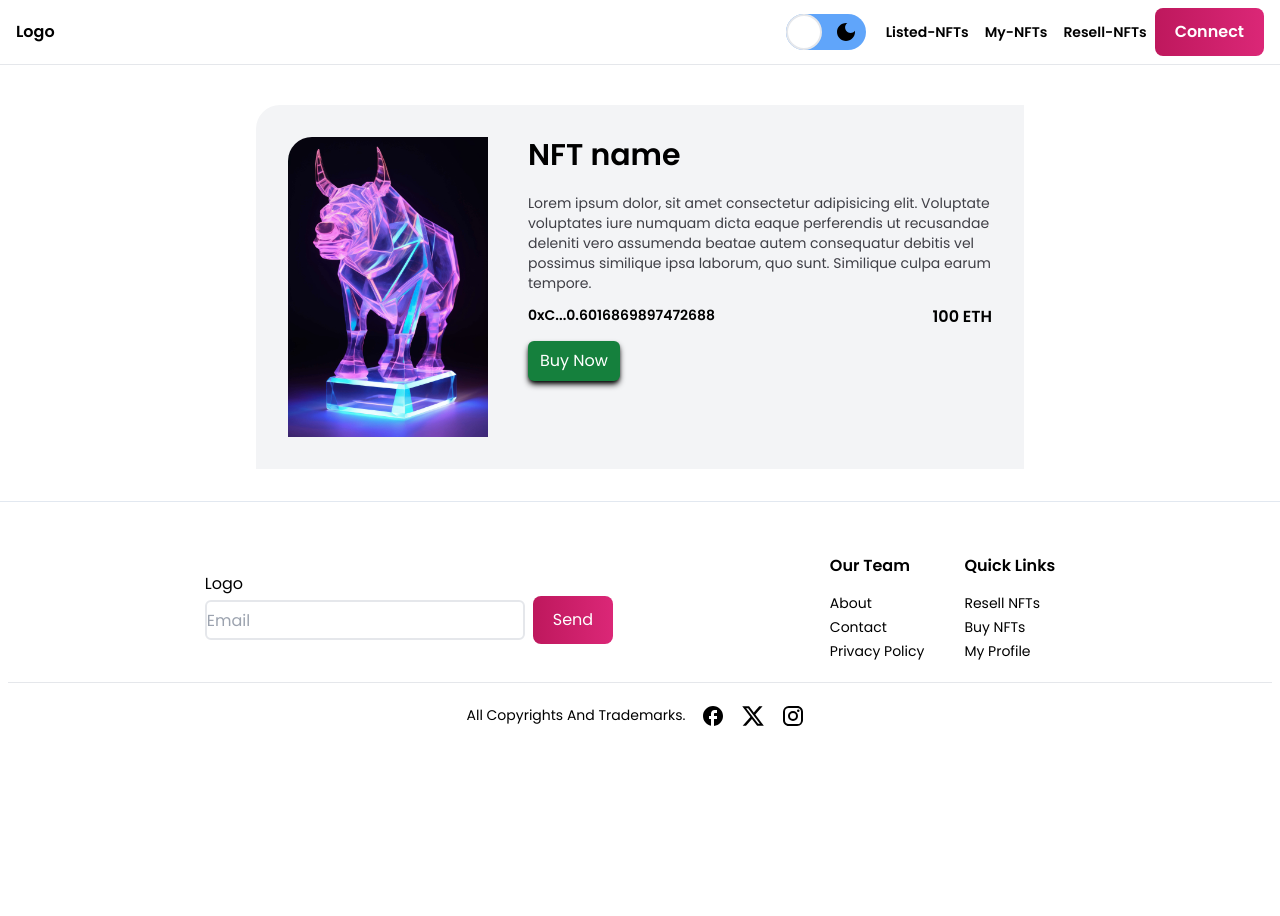
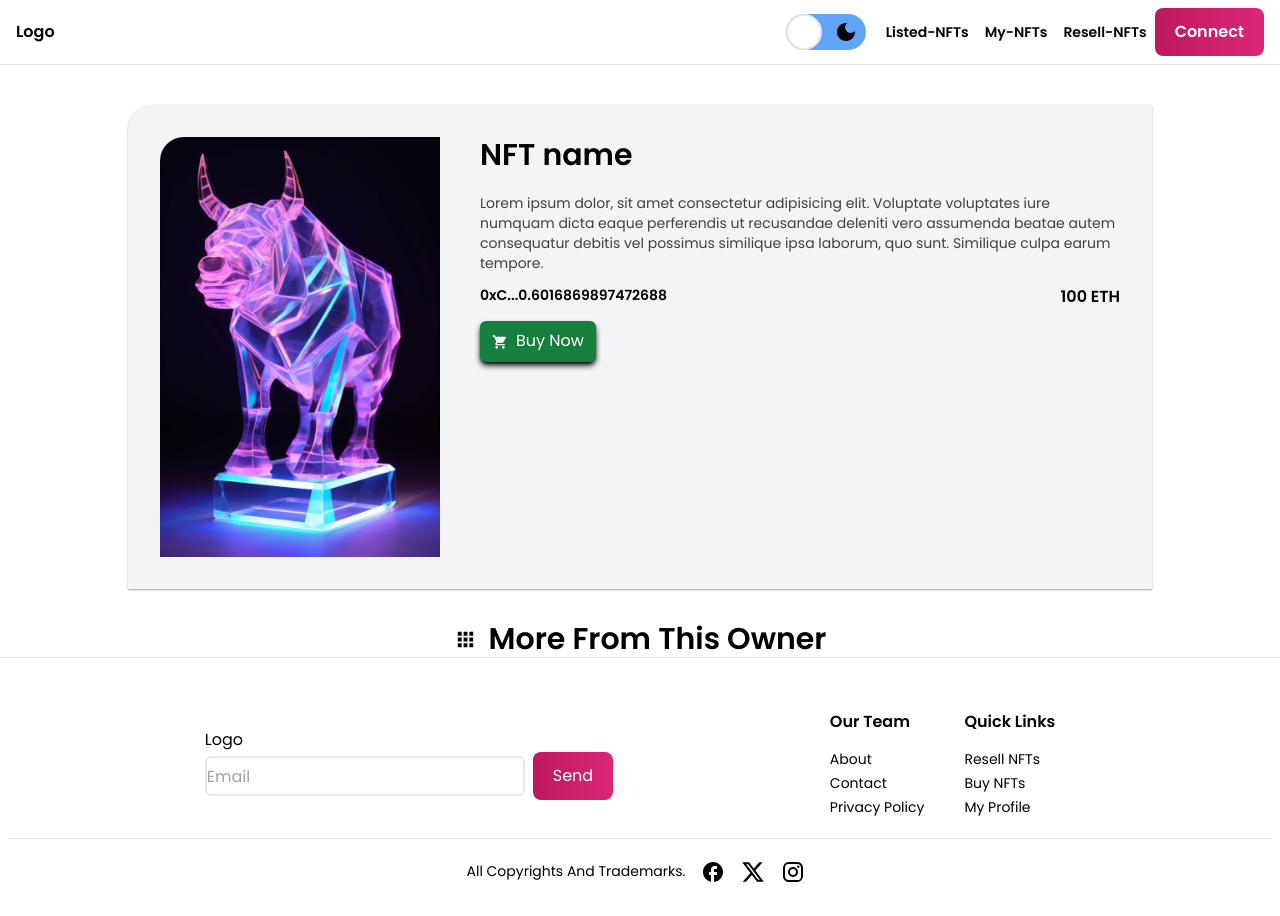
Before and after one commit to Batty-sk/Nft-MarketPlace, a React (Vite) app: page /details-nfts in a window 1280 px wide. Before the commit the page ends 800 px from the top, so only its background shows below. Built offline with nearby package versions, Linux system fonts and the light colour scheme.

Commit message:
added: more nfts features in DetailsNFTs page

```diff
--- a/src/pages/DetailsNfts.tsx
+++ b/src/pages/DetailsNfts.tsx
@@ -1,15 +1,32 @@
 import React from "react";
+import { useEffect } from "react";
+import { useParams } from "react-router-dom";
 import { images } from "../assets";
+import { ShoppingCart } from "@mui/icons-material";
+import AppsIcon from '@mui/icons-material/Apps';
 
 const DetailsNfts = () => {
+  const nftId= useParams()  // this will also returns the from which page its been called from
+  // eg - if nft clicked from market then show the more nfts from market nfts, if listed nfts then show the
+  // listed nfts , if bought nfts then show the other bought nfts in More NFTs section.
+  // or
+  // just get the more nft items from the same owner...
+  useEffect(()=>{
+
+      //fetch the nftId
+
+    return()=>{
+
+    }
+  })
   return (
     <section className="flex justify-center">
-      <div className="flex flex-col justify-center items-center md:w-3/5">
-        <div className="flex p-8 bg-gray-100 mt-10 rounded-tl-3xl mb-8">
+      <div className="flex flex-col justify-center items-center md:w-4/5">
+        <div className="flex p-8 bg-gray-100 shadow-sm shadow-gray-400  mt-10 rounded-tl-3xl mb-8">
           <img
             src={images.nfts[0]}
             height={250}
-            width={200}
+            width={280}
             alt="nft"
             style={{ objectFit: "cover" }}
             className="rounded-tl-3xl"
@@ -32,10 +49,14 @@ const DetailsNfts = () => {
             </p>
             </div>
             <div className="mt-3">
-                <button className="px-3 py-2 rounded-md shadow-md hover:scale-105 transition-all shadow-black bg-green-700 font-poppins text-white">Buy Now</button>
+                <button className="px-3 py-2 rounded-md shadow-md hover:scale-105 transition-all shadow-black bg-green-700 font-poppins text-white"><ShoppingCart className="pr-2"/>Buy Now</button>
             </div>
           </div>
 
+
+        </div>
+        <div className="flex flex-col">
+            <h1 className="text-3xl font-semibold flex items-center font-poppins "><AppsIcon className="pr-3" fontSize="large"/>More From This Owner</h1>
         </div>
       </div>
     </section>
```
